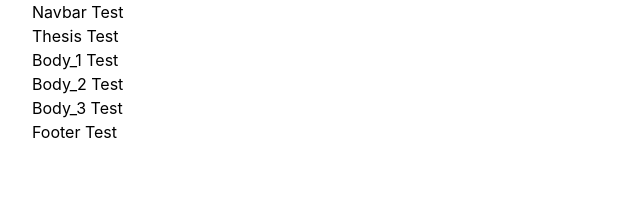
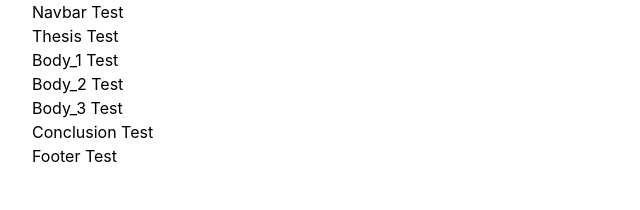
Before and after one commit to RoseWrightdev/rosewrightdev-3.0, a Next.js app: page / in a window 1280 px wide. Shown: the top 210 px of the page, without its empty margins (0-640 px from the left). Built offline with nearby package versions, Linux system fonts and the light colour scheme.

Commit message:
Conclusion added

```diff
--- a/pages/index.js
+++ b/pages/index.js
@@ -6,6 +6,7 @@ import Thesis from '../conponents/Thesis/Thesis'
 import Body_1 from '../conponents/Body_1/Body_1'
 import Body_2 from '../conponents/Body_2/Body_2'
 import Body_3 from '../conponents/Body_3/Body_3'
+import Conclusion from '../conponents/Conclusion/Conclusion'
 
 export default function Home() {
   return (
@@ -20,6 +21,7 @@ export default function Home() {
         <Body_1 />
         <Body_2 />
         <Body_3 />
+        <Conclusion />
       </Layout>
     </div>
   )
```
